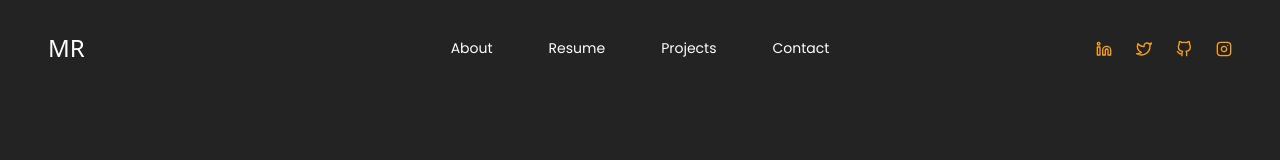
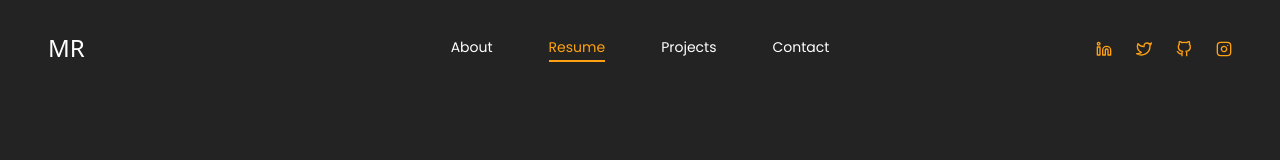
Before and after one commit to muhkyle17/portfolio-website, a Next.js app: page /resume in a window 1280 px wide. Shown: the top 160 px of the page. Built offline with nearby package versions, Linux system fonts and the light colour scheme; a web font is replaced by a local one.

Commit message:
Make projects route dynamic

```diff
--- a/components/Nav.js
+++ b/components/Nav.js
@@ -5,6 +5,13 @@ import { navigation } from '../data'
 
 const Nav = () => {
   const router = useRouter()
+
+  const dynamicRouter = item => {
+    if (router.asPath === item.href) return 'text-primary border-b-2 border-b-primary'
+    if (router.asPath.includes('/projects') && item.href === '/projects')
+      return 'text-primary border-b-2 border-b-primary'
+  }
+
   return (
     <nav>
       <ul className='flex gap-14 text-sm capitalize items-center justify-center'>
@@ -13,7 +20,11 @@ const Nav = () => {
             <li className='text-white' key={index}>
               <button
                 onClick={() => router.push(`/${item.href}`)}
-                className='border-b border-transparent hover:border-primary hover:text-primary cursor-pointer transition-all duration-300 py-[3px]'>
+                className={`
+                  border-b-2 border-transparent cursor-pointer transition-all duration-300 py-[3px]
+                  hover:border-primary hover:text-primary
+                  ${dynamicRouter(item)}
+                  `}>
                 {item.name}
               </button>
             </li>
--- a/data.js
+++ b/data.js
@@ -64,7 +64,7 @@ export const navigation = [
   // },
   {
     name: 'Contact',
-    href: 'contact-me',
+    href: '/contact-me',
   },
 ]
 
```
